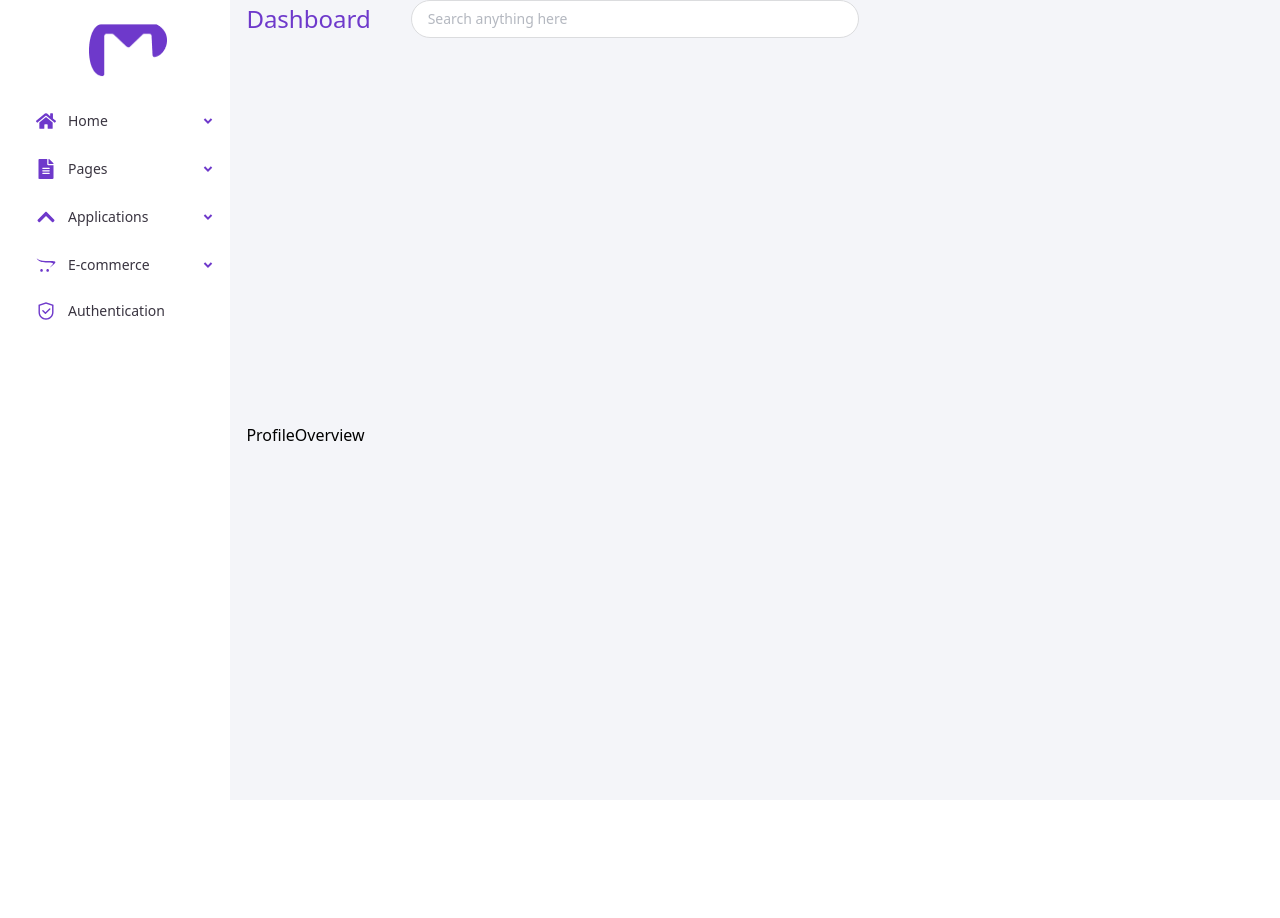
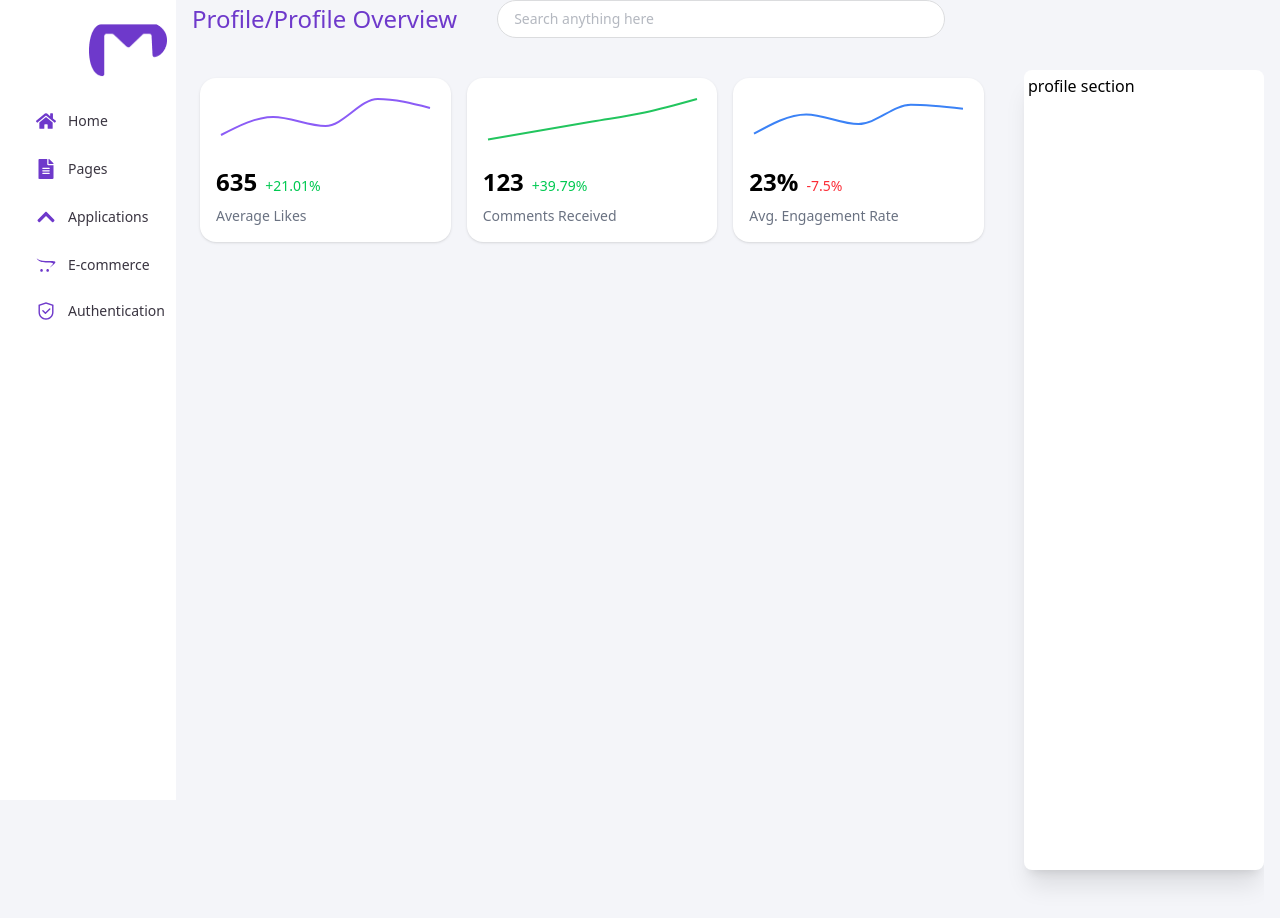
Before and after one commit to Favics-T/Admin-Dashboard, a React (Vite) app: page /pages/profileoverview in a window 1280 px wide. Before the commit the page ends 800 px from the top, so only its background shows below. Built offline with nearby package versions, Linux system fonts and the light colour scheme.

Commit message:
started woking on profile overview page charts loading

```diff
--- a/package.json
+++ b/package.json
@@ -20,6 +20,7 @@
     "react-icons": "^5.5.0",
     "react-router-dom": "^7.7.1",
     "react-world-flags": "^1.6.0",
+    "recharts": "^3.1.2",
     "tailwindcss": "^4.1.11",
     "uuid": "^11.1.0"
   },
--- a/src/components/NavBar.jsx
+++ b/src/components/NavBar.jsx
@@ -11,6 +11,7 @@ const routeTitleMap = {
   '/analytics': 'Analytics',
   '/Authentication': 'Authentication',
   '/E-commerce': 'E-Commerce',
+  '/pages/profileoverview':'Profile/Profile Overview'
 };
 
 const NavBar = () => {
--- /dev/null
+++ b/src/pages/Pages/Profile/ProfileComponent/Section1.jsx
@@ -0,0 +1,47 @@
+
+import StatCard from "./StatCard";
+
+const Section1 = () => {
+  const likesData = [
+    { value: 100 }, { value: 200 }, { value: 150 }, { value: 300 }, { value: 250 }
+  ];
+  const commentsData = [
+    { value: 30 }, { value: 50 }, { value: 70 }, { value: 90 }, { value: 120 }
+  ];
+  const engagementData = [
+    { value: 10 }, { value: 20 }, { value: 15 }, { value: 25 }, { value: 23 }
+  ];
+
+  return (
+    <div className="grid grid-cols-1 sm:grid-cols-3 gap-4">
+      <StatCard
+        title="Average Likes"
+        value={635}
+        percentageChange={21.01}
+        isIncrease={true}
+        chartData={likesData}
+        color="#8B5CF6"
+      />
+
+      <StatCard
+        title="Comments Received"
+        value={123}
+        percentageChange={39.79}
+        isIncrease={true}
+        chartData={commentsData}
+        color="#22C55E"
+      />
+
+      <StatCard
+        title="Avg. Engagement Rate"
+        value="23%"
+        percentageChange={7.5}
+        isIncrease={false}
+        chartData={engagementData}
+        color="#3B82F6"
+      />
+    </div>
+  );
+};
+
+export default Section1;
--- /dev/null
+++ b/src/pages/Pages/Profile/ProfileComponent/StatCard.jsx
@@ -0,0 +1,41 @@
+
+import { LineChart, Line, ResponsiveContainer } from "recharts";
+
+const StatCard = ({ title, value, percentageChange, isIncrease, chartData, color }) => {
+  return (
+    <div className="bg-white rounded-2xl shadow p-4 flex flex-col gap-2 w-full">
+      {/* Chart */}
+      <div className="h-16">
+        <ResponsiveContainer width="100%" height="100%">
+          <LineChart data={chartData}>
+            <Line
+              type="monotone"
+              dataKey="value"
+              stroke={color}
+              strokeWidth={2}
+              dot={false}
+            />
+          </LineChart>
+        </ResponsiveContainer>
+      </div>
+
+      {/* Stats */}
+      <div className="flex items-baseline gap-2">
+        <p className="text-2xl font-semibold">{value}</p>
+        <span
+          className={`text-sm font-medium ${
+            isIncrease ? "text-green-500" : "text-red-500"
+          }`}
+        >
+          {isIncrease ? "+" : "-"}
+          {percentageChange}%
+        </span>
+      </div>
+
+      {/* Title */}
+      <p className="text-sm text-gray-500">{title}</p>
+    </div>
+  );
+};
+
+export default StatCard;
--- a/src/pages/Pages/Profile/ProfileOverview.jsx
+++ b/src/pages/Pages/Profile/ProfileOverview.jsx
@@ -1,11 +1,39 @@
 import React from 'react'
+import Section1 from './ProfileComponent/Section1'
 
 const ProfileOverview = () => {
   return (
     <div>
-      ProfileOverview
+      <div className='flex gap-8 pb-12  w-full'>
+        {/* left div */}
+        <div className=' p-2 md:w-[800px] w-full flex flex-col gap-8 '>
+          {/* Stat card */}
+          <div>
+          <Section1 />
+          </div>
 
-    </div>
+          {/* Followers and Actions */}
+          <div>
+
+          </div>
+          {/* Interaction and Best Time */}
+          <div>
+
+          </div>
+          {/* Gender and Age Range */}
+          <div>
+
+          </div>
+
+        </div>
+        {/* right div - Profile  */}
+        <div className=' md:block h-screen bg-white shadow-xl rounded-lg hidden p-1 w-60'>
+      profile section
+        </div>
+
+
+      </div>
+       </div>
   )
 }
 
```
Also changed, not shown: 1 other file (tests, documents, lock files or other folders).
